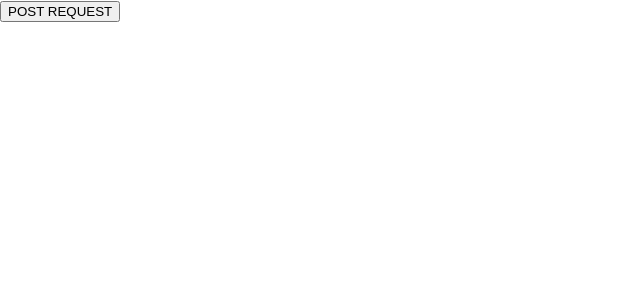
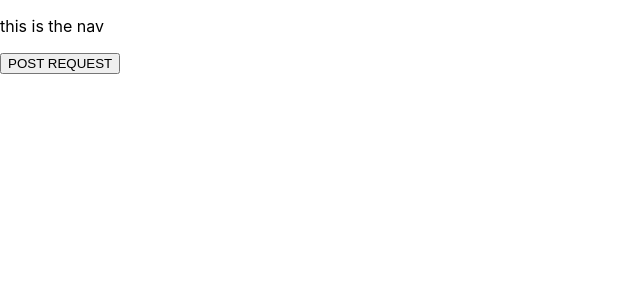
Before and after one commit to JS-goose/gibson-code-challenge, a React (Create React App) app: page / in a window 1280 px wide. Shown: the top 300 px of the page, without its empty margins (0-640 px from the left). Built offline with nearby package versions, Linux system fonts and the light colour scheme.

Commit message:
imported Nav

```diff
--- a/src/App.js
+++ b/src/App.js
@@ -1,4 +1,5 @@
 import React, { Component } from 'react';
+import Nav from './components/Nav/Nav'
 
 const makePostRequest = () => {
   // const accessToken = 'QVJNQU1Bc2VKaWE=|1591916456|ZAKGDHexrykpcdkGjULyvJF771+UBUf2jB1dGQdTW9w=';
@@ -30,6 +31,7 @@ class App extends Component {
   render() {
     return (
       <div className="App">
+        <Nav />
         <button onClick={() => makePostRequest()}>POST REQUEST</button>
       </div>
     );
```
